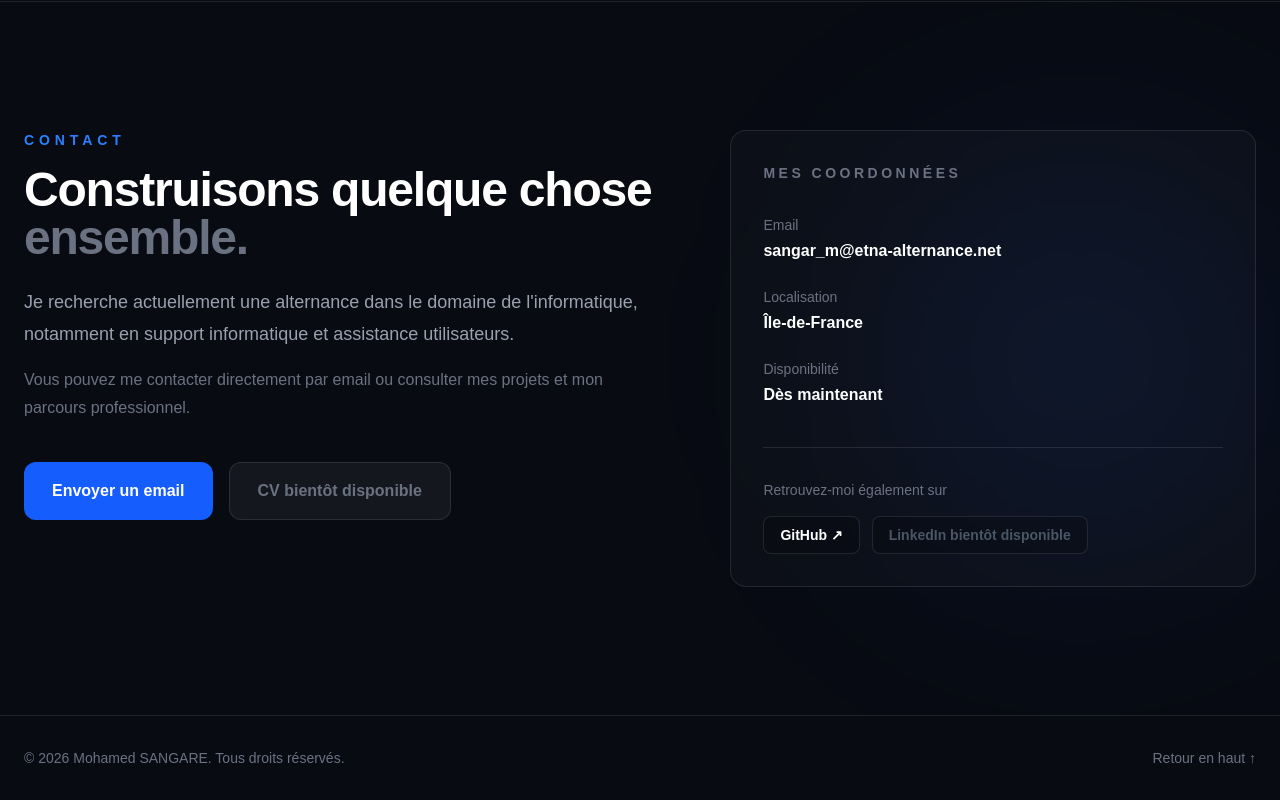
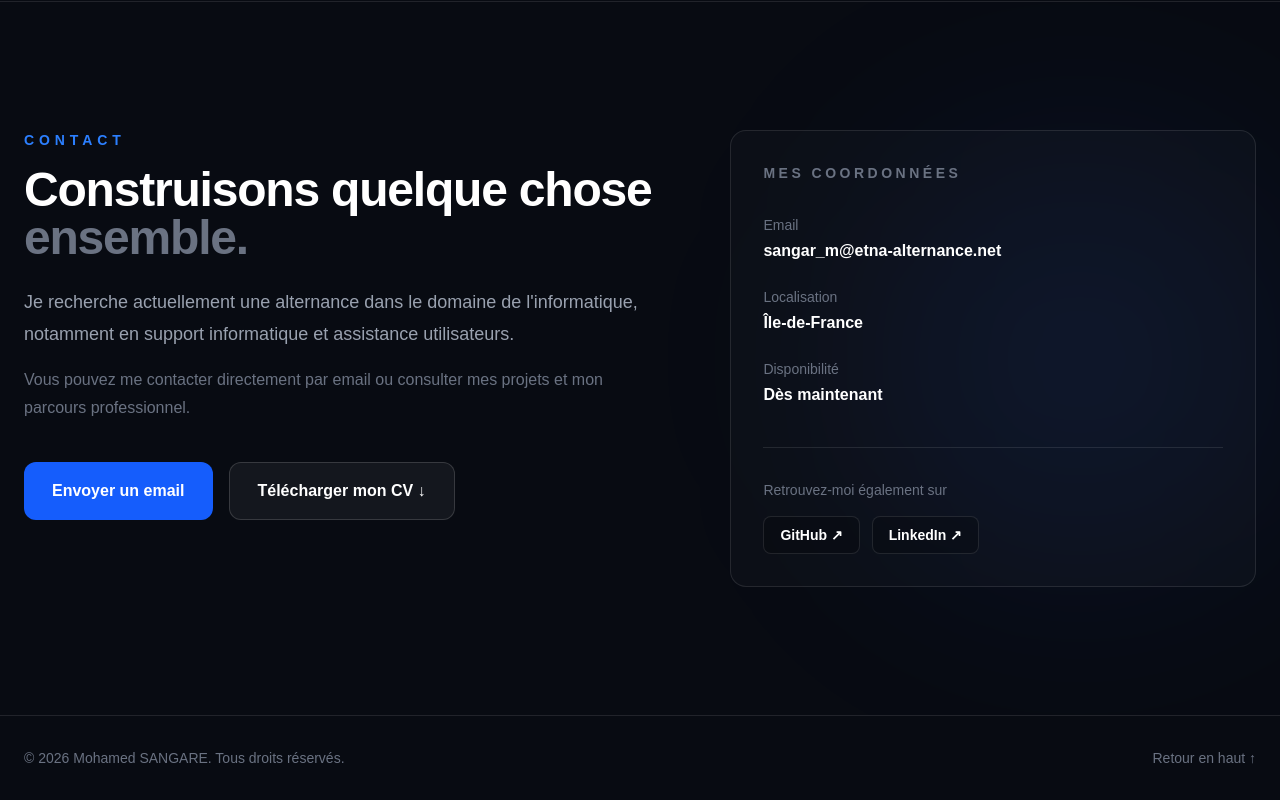
Before and after one commit to sangarm94/portfolio, a React (Vite) app: page / in a window 1280 px wide. Shown: the part 3976-4776 px from the top of the page. Built offline with nearby package versions, Linux system fonts and the light colour scheme.

Commit message:
feat: finaliser le portfolio avec CV et LinkedIn

```diff
--- a/src/App.jsx
+++ b/src/App.jsx
@@ -151,8 +151,17 @@ function App() {
   return (
     <Routes>
       <Route path="/" element={<Home />} />
-      <Route path="/projets/deskbot" element={<DeskBot />} />
-      <Route path="/projets/etnaflix" element={<ETNAFlix />} />
+
+      <Route
+        path="/projets/deskbot"
+        element={<DeskBot />}
+      />
+
+      <Route
+        path="/projets/etnaflix"
+        element={<ETNAFlix />}
+      />
+
       <Route
         path="/projets/fashionfolio"
         element={<FashionFolio />}
@@ -174,6 +183,7 @@ function Home() {
       <header className="fixed left-0 top-0 z-50 w-full border-b border-white/10 bg-[#080b12]/90 backdrop-blur-xl">
         <nav className="mx-auto max-w-7xl px-5 sm:px-6">
           <div className="flex h-[76px] items-center justify-between">
+            {/* LOGO */}
             <a
               href="#accueil"
               onClick={closeMenu}
@@ -182,6 +192,7 @@ function Home() {
               MS<span className="text-blue-500">.</span>
             </a>
 
+            {/* NAVIGATION DESKTOP */}
             <div className="hidden items-center gap-8 md:flex">
               <DesktopNavLink href="#accueil">
                 Accueil
@@ -204,6 +215,7 @@ function Home() {
               </DesktopNavLink>
             </div>
 
+            {/* CONTACT DESKTOP */}
             <a
               href="#contact"
               className="hidden rounded-lg border border-white/20 px-4 py-2 text-sm font-semibold transition duration-300 hover:-translate-y-0.5 hover:border-blue-500 hover:text-blue-400 md:block"
@@ -211,6 +223,7 @@ function Home() {
               Me contacter
             </a>
 
+            {/* MENU HAMBURGER */}
             <button
               type="button"
               onClick={() =>
@@ -250,6 +263,7 @@ function Home() {
             </button>
           </div>
 
+          {/* MENU MOBILE */}
           <div
             className={`overflow-hidden transition-all duration-300 md:hidden ${
               menuOpen
@@ -315,9 +329,11 @@ function Home() {
 
           <div className="relative mx-auto w-full max-w-7xl px-5 pb-16 pt-32 sm:px-6 md:pb-0 md:pt-24">
             <div className="max-w-4xl">
+              {/* DISPONIBILITÉ */}
               <div className="hero-animation hero-delay-1 mb-7 inline-flex items-center gap-3 rounded-full border border-white/10 bg-white/5 px-3.5 py-2 sm:mb-8 sm:px-4">
                 <span className="relative flex h-2 w-2 shrink-0">
                   <span className="absolute inline-flex h-full w-full animate-ping rounded-full bg-green-400 opacity-75" />
+
                   <span className="relative inline-flex h-2 w-2 rounded-full bg-green-500" />
                 </span>
 
@@ -332,6 +348,7 @@ function Home() {
 
               <h1 className="hero-animation hero-delay-3 text-5xl font-black leading-[1.02] tracking-tight sm:text-6xl md:text-7xl lg:text-8xl">
                 Mohamed
+
                 <span className="block text-gray-400">
                   SANGARE.
                 </span>
@@ -351,6 +368,7 @@ function Home() {
                 </span>
               </p>
 
+              {/* BOUTONS */}
               <div className="hero-animation hero-delay-6 mt-8 flex flex-col gap-3 sm:mt-10 sm:flex-row sm:flex-wrap sm:gap-4">
                 <a
                   href="#projets"
@@ -368,6 +386,7 @@ function Home() {
                 </a>
               </div>
 
+              {/* TECHNOLOGIES */}
               <div className="hero-animation hero-delay-7 mt-10 flex flex-wrap items-center gap-2 sm:mt-14 sm:gap-3">
                 <span className="mb-1 mr-2 w-full text-xs font-semibold uppercase tracking-widest text-gray-600 sm:mb-0 sm:w-auto">
                   Technologies
@@ -678,17 +697,18 @@ function Home() {
                       Envoyer un email
                     </a>
 
-                    <button
-                      type="button"
-                      disabled
-                      className="w-full cursor-not-allowed rounded-xl border border-white/10 bg-white/5 px-6 py-4 font-semibold text-gray-500 sm:w-auto sm:px-7"
+                    <a
+                      href="/CV-Mohamed-SANGARE.pdf"
+                      download="CV-Mohamed-SANGARE.pdf"
+                      className="flex w-full items-center justify-center rounded-xl border border-white/15 bg-white/5 px-6 py-4 font-semibold transition duration-300 hover:-translate-y-1 hover:border-blue-500/40 hover:bg-white/10 sm:w-auto sm:px-7"
                     >
-                      CV bientôt disponible
-                    </button>
+                      Télécharger mon CV ↓
+                    </a>
                   </div>
                 </div>
               </Reveal>
 
+              {/* COORDONNÉES */}
               <Reveal delay={150}>
                 <div className="rounded-2xl border border-white/10 bg-white/[0.025] p-5 sm:p-8">
                   <p className="text-xs font-bold uppercase tracking-[0.25em] text-gray-500 sm:text-sm">
@@ -728,13 +748,14 @@ function Home() {
                         GitHub ↗
                       </a>
 
-                      <button
-                        type="button"
-                        disabled
-                        className="cursor-not-allowed rounded-lg border border-white/10 bg-black/20 px-4 py-3 text-sm font-semibold text-gray-600 sm:py-2"
+                      <a
+                        href="https://www.linkedin.com/in/mohamed-sangare-544928271"
+                        target="_blank"
+                        rel="noreferrer"
+                        className="flex items-center justify-center rounded-lg border border-white/10 bg-black/20 px-4 py-3 text-sm font-semibold transition duration-300 hover:-translate-y-0.5 hover:border-blue-500/50 hover:text-blue-400 sm:py-2"
                       >
-                        LinkedIn bientôt disponible
-                      </button>
+                        LinkedIn ↗
+                      </a>
                     </div>
                   </div>
                 </div>
@@ -744,6 +765,7 @@ function Home() {
         </section>
       </main>
 
+      {/* FOOTER */}
       <footer className="border-t border-white/10">
         <div className="mx-auto flex max-w-7xl flex-col gap-4 px-5 py-8 text-sm text-gray-500 sm:px-6 md:flex-row md:items-center md:justify-between">
           <p>
@@ -761,6 +783,10 @@ function Home() {
     </div>
   );
 }
+
+/* =========================
+   ANIMATIONS AU SCROLL
+========================= */
 
 function Reveal({
   children,
@@ -812,7 +838,14 @@ function Reveal({
   );
 }
 
-function DesktopNavLink({ href, children }) {
+/* =========================
+   NAVIGATION
+========================= */
+
+function DesktopNavLink({
+  href,
+  children,
+}) {
   return (
     <a
       href={href}
@@ -838,6 +871,10 @@ function MobileNavLink({
     </a>
   );
 }
+
+/* =========================
+   PARCOURS
+========================= */
 
 function TimelineItem({
   active = false,
@@ -881,6 +918,10 @@ function TimelineItem({
   );
 }
 
+/* =========================
+   CONTACT
+========================= */
+
 function ContactInfo({
   label,
   value,
```
Also changed, not shown: 1 other file (tests, documents, lock files or other folders).
